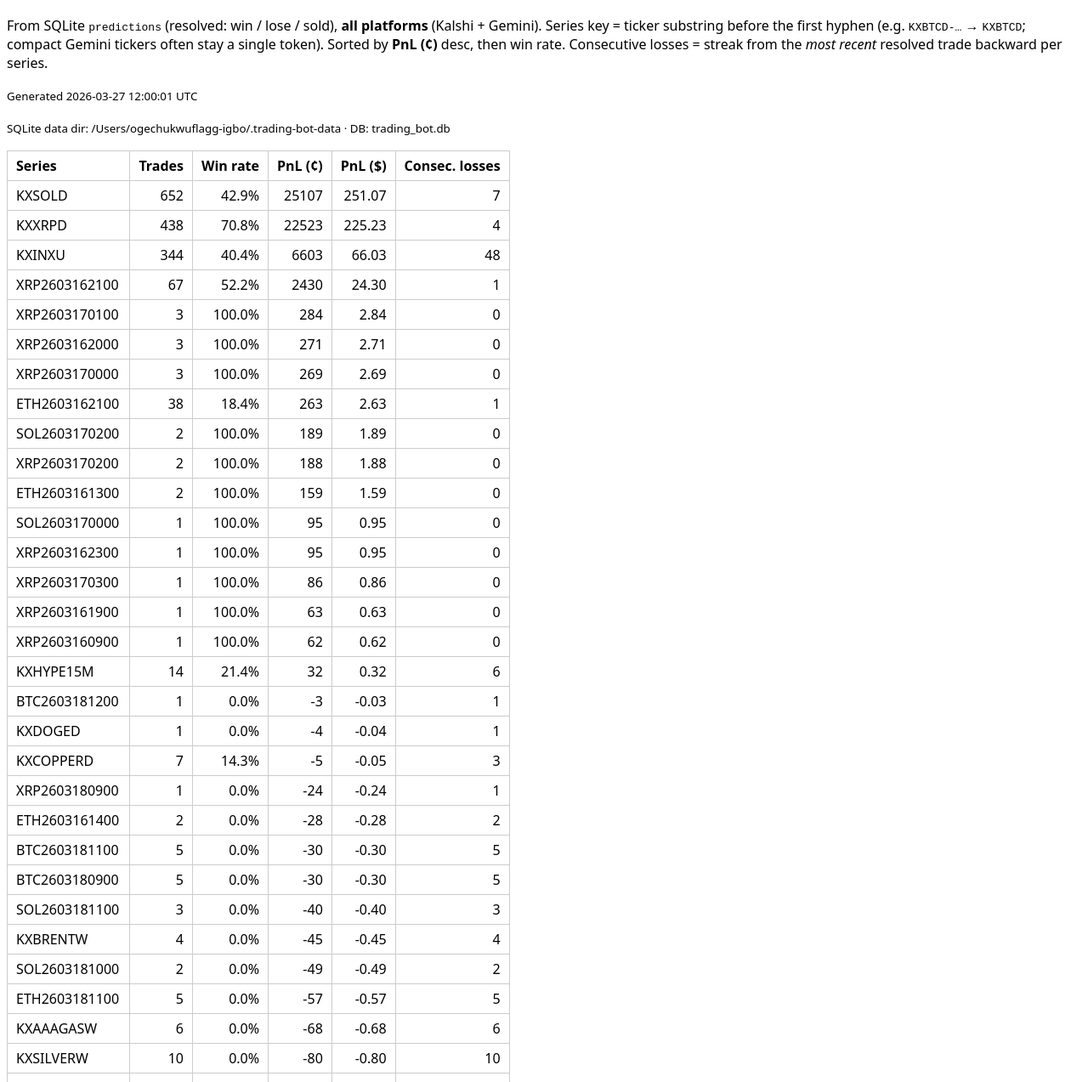
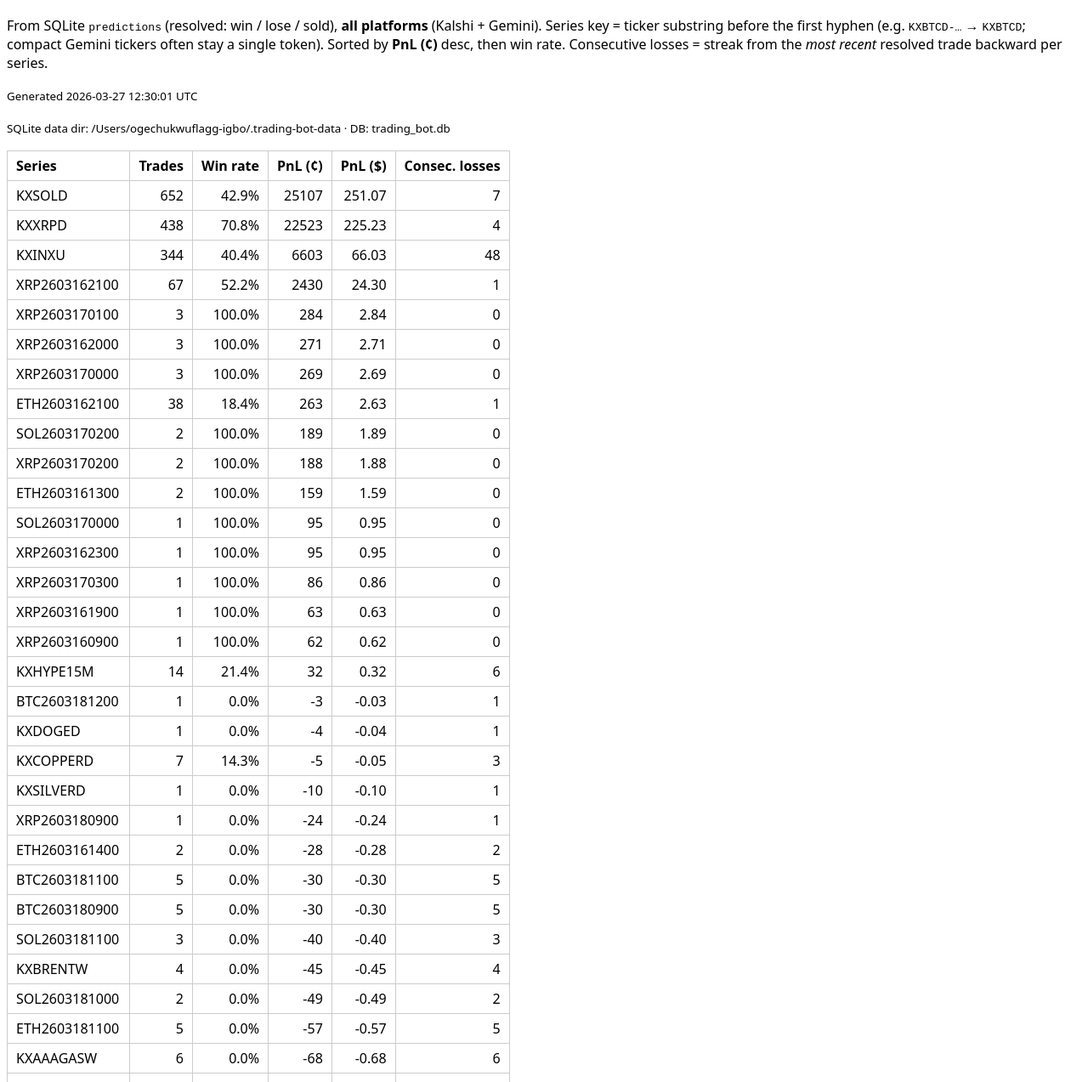
Before and after one commit to FlaggIgbo/trading-bot, a website: page docs/series_leaderboard.html in a window 1280 px wide. Shown: the part 67-1340 px from the top of the page at 85% size. Drawn offline with Linux system fonts and the light colour scheme.

Commit message:
chore: refresh Ollama dashboard (ollama_runs, series leaderboard, journal)

```diff
--- a/docs/series_leaderboard.html
+++ b/docs/series_leaderboard.html
@@ -3,7 +3,7 @@
 </head><body>
 <h1>Series leaderboard (336h lookback)</h1>
 <p>From SQLite <code>predictions</code> (resolved: win / lose / sold), <strong>all platforms</strong> (Kalshi + Gemini). Series key = ticker substring before the first hyphen (e.g. <code>KXBTCD-…</code> → <code>KXBTCD</code>; compact Gemini tickers often stay a single token). Sorted by <strong>PnL (¢)</strong> desc, then win rate. Consecutive losses = streak from the <em>most recent</em> resolved trade backward per series.</p>
-<p><small>Generated 2026-03-27 12:00:01 UTC</small></p>
+<p><small>Generated 2026-03-27 12:30:01 UTC</small></p>
 <p><small>SQLite data dir: /Users/ogechukwuflagg-igbo/.trading-bot-data · DB: trading_bot.db</small></p>
 <table><tr><th>Series</th><th class='num'>Trades</th><th class='num'>Win rate</th><th class='num'>PnL (¢)</th><th class='num'>PnL ($)</th><th class='num'>Consec. losses</th></tr>
 <tr><td>KXSOLD</td><td class='num'>652</td><td class='num'>42.9%</td><td class='num'>25107</td><td class='num'>251.07</td><td class='num'>7</td></tr>
@@ -26,6 +26,7 @@
 <tr><td>BTC2603181200</td><td class='num'>1</td><td class='num'>0.0%</td><td class='num'>-3</td><td class='num'>-0.03</td><td class='num'>1</td></tr>
 <tr><td>KXDOGED</td><td class='num'>1</td><td class='num'>0.0%</td><td class='num'>-4</td><td class='num'>-0.04</td><td class='num'>1</td></tr>
 <tr><td>KXCOPPERD</td><td class='num'>7</td><td class='num'>14.3%</td><td class='num'>-5</td><td class='num'>-0.05</td><td class='num'>3</td></tr>
+<tr><td>KXSILVERD</td><td class='num'>1</td><td class='num'>0.0%</td><td class='num'>-10</td><td class='num'>-0.10</td><td class='num'>1</td></tr>
 <tr><td>XRP2603180900</td><td class='num'>1</td><td class='num'>0.0%</td><td class='num'>-24</td><td class='num'>-0.24</td><td class='num'>1</td></tr>
 <tr><td>ETH2603161400</td><td class='num'>2</td><td class='num'>0.0%</td><td class='num'>-28</td><td class='num'>-0.28</td><td class='num'>2</td></tr>
 <tr><td>BTC2603181100</td><td class='num'>5</td><td class='num'>0.0%</td><td class='num'>-30</td><td class='num'>-0.30</td><td class='num'>5</td></tr>
@@ -35,7 +36,7 @@
 <tr><td>SOL2603181000</td><td class='num'>2</td><td class='num'>0.0%</td><td class='num'>-49</td><td class='num'>-0.49</td><td class='num'>2</td></tr>
 <tr><td>ETH2603181100</td><td class='num'>5</td><td class='num'>0.0%</td><td class='num'>-57</td><td class='num'>-0.57</td><td class='num'>5</td></tr>
 <tr><td>KXAAAGASW</td><td class='num'>6</td><td class='num'>0.0%</td><td class='num'>-68</td><td class='num'>-0.68</td><td class='num'>6</td></tr>
-<tr><td>KXSILVERW</td><td class='num'>10</td><td class='num'>0.0%</td><td class='num'>-80</td><td class='num'>-0.80</td><td class='num'>10</td></tr>
+<tr><td>KXSILVERW</td><td class='num'>11</td><td class='num'>0.0%</td><td class='num'>-69</td><td class='num'>-0.69</td><td class='num'>11</td></tr>
 <tr><td>KXGOLDD</td><td class='num'>1</td><td class='num'>0.0%</td><td class='num'>-85</td><td class='num'>-0.85</td><td class='num'>1</td></tr>
 <tr><td>ETH2603180900</td><td class='num'>7</td><td class='num'>0.0%</td><td class='num'>-90</td><td class='num'>-0.90</td><td class='num'>7</td></tr>
 <tr><td>ETH2603181000</td><td class='num'>7</td><td class='num'>0.0%</td><td class='num'>-94</td><td class='num'>-0.94</td><td class='num'>7</td></tr>
```
Also changed, not shown: docs/ollama_runs.html (+2 -2 lines).
